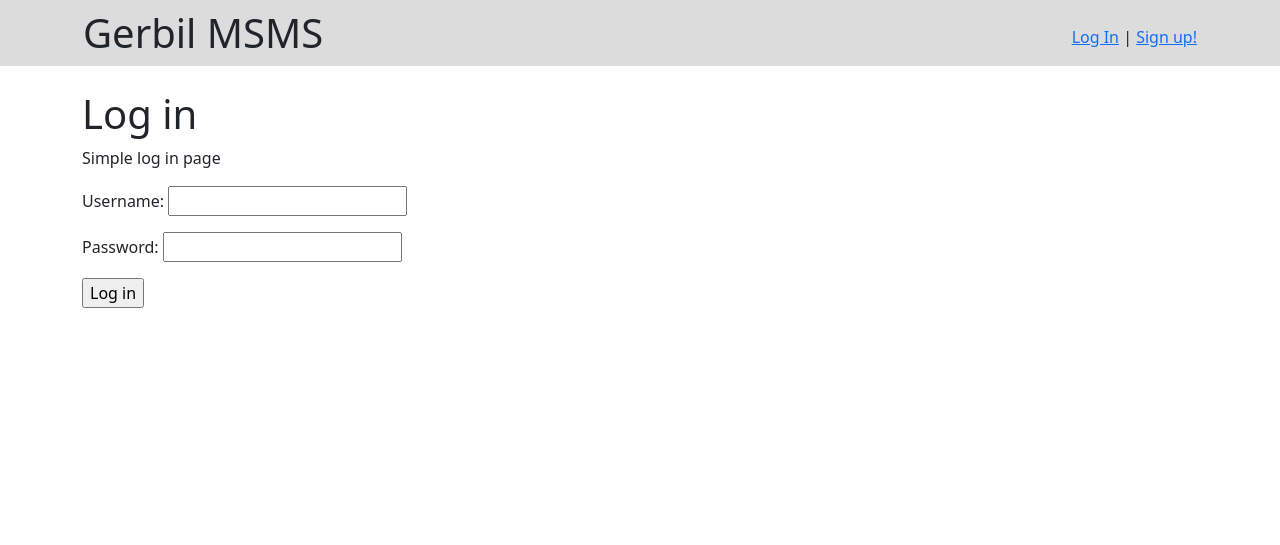
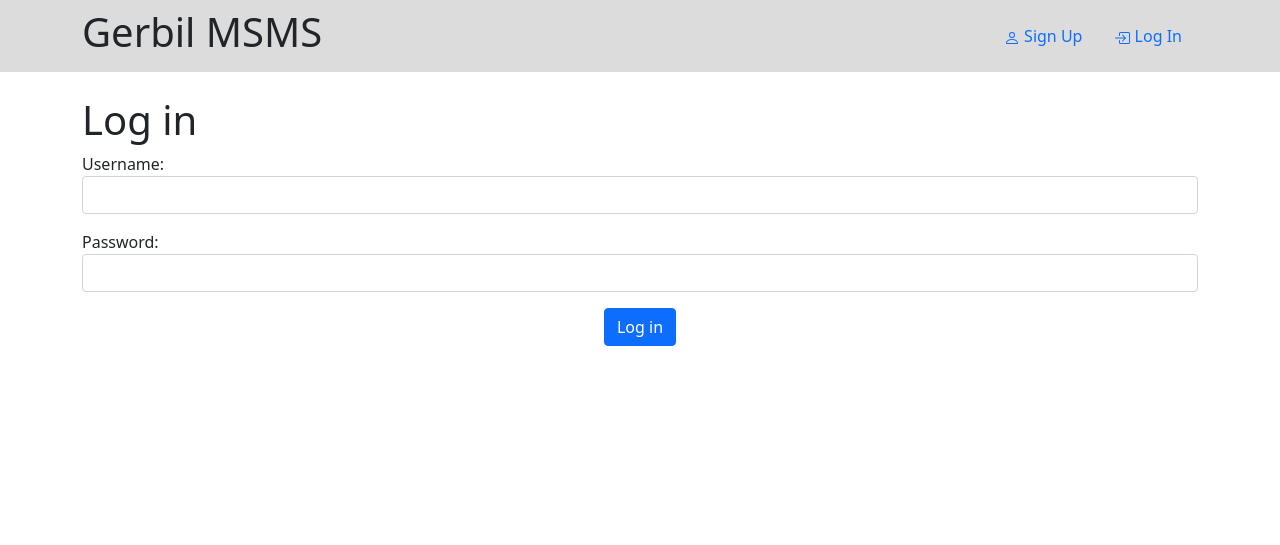
Before and after one commit to Splagon/Gerbil, a Django app: a page that uses lessons/templates/base.html in a window 1280 px wide. Shown: the top 545 px of the page. Before the commit the page ends 308 px from the top, so only its background shows below. Run offline with Django 4.2, Linux system fonts and the light colour scheme; some libraries are stand-ins or nearby versions.

Commit message:
standardise forms with bootstrap and improve navbar

```diff
--- a/lessons/forms.py
+++ b/lessons/forms.py
@@ -1,6 +1,6 @@
 from django import forms
 from .models import Request
-from django.contrib.auth import get_user_model
+from django.contrib.auth import get_user_model, authenticate
 from django.forms import widgets
 
 from .models import User, Term, BankTransfer, Adult, AdultChildRelationship
--- a/lessons/templates/admin/admin_add_term.html
+++ b/lessons/templates/admin/admin_add_term.html
@@ -3,9 +3,11 @@
 <div class="container">
   <div class="row">
     <div class="col-12">
-      <a href="/">Back to home</a>
       <h1>Add New Term</h1>
 
+      <span class="me-auto text-right text-danger ">
+        {{error_messages}}
+      </span>
       <form action="{% url 'admin_add_term' %}" method="post">
         {% csrf_token %}
         {% include 'partials/bootstrap_form.html' with form=form %}
--- a/lessons/templates/admin/admin_view_school_balance_and_transfers.html
+++ b/lessons/templates/admin/admin_view_school_balance_and_transfers.html
@@ -3,7 +3,6 @@
 <h1> School´s Bank account balance: £{{school_balance.balance | floatformat:2}}</h1>
 <br>
 <h2>Incoming transfers: </h2>
-
 <div class=" d-flex justify-content-around nowrap ">
   <table class="table-responsive table">
     <thead class="text-left">
--- a/lessons/templates/base.html
+++ b/lessons/templates/base.html
@@ -8,29 +8,55 @@
     <link href="{% static 'custom.css' %}" rel="stylesheet">
     <link rel="stylesheet" href="https://cdn.jsdelivr.net/npm/bootstrap-icons@1.5.0/font/bootstrap-icons.css">
     <title>Music Management System</title>
-    <nav style="background-color:gainsboro;">
-      <div class="container 100">
-        <div class="pt-2">
-          <table style="width:100%">
-            <tr>
-              <td><h1>Gerbil MSMS</h1></td>
-              <td align = "right">
+    <nav class="navbar navbar-light" style="background-color:gainsboro;">
+      <div class="container">
+          <div class="navbar-header">
+            <h1>Gerbil MSMS</h1></td>
+          </div>
+          <div class="navbar">
+            <ul class="nav nav-pills navbar-right ">
               {% if user.is_authenticated %}
                 {% if url != "home" %}
-                    <a href='{% url "home" %}'>Home</a> |
+                  <li class="nav-item"><a class="nav-link" href="{% url 'home' %}">Home</a></li>
                 {% endif %}
                 {% if user.is_staff %}
-                    <a href='{% url "admin_home" %}'>Admin Area</a> |
+                  <li class="nav-item"><a class="nav-link" href="{% url 'admin_home' %}">Admin Area</a></li>
                 {% endif %}
-                    <a href='{% url "view_profile" %}'>View Profile</a> |
-                    <a href='{% url "log_out" %}'>Log Out</a>
+                <li class="nav-item">
+                  <a class="nav-link" href="{% url 'view_profile' %}">
+                    <svg xmlns="http://www.w3.org/2000/svg" width="16" height="16" fill="currentColor" class="bi bi-person" viewBox="0 0 16 16">
+                      <path d="M8 8a3 3 0 1 0 0-6 3 3 0 0 0 0 6Zm2-3a2 2 0 1 1-4 0 2 2 0 0 1 4 0Zm4 8c0 1-1 1-1 1H3s-1 0-1-1 1-4 6-4 6 3 6 4Zm-1-.004c-.001-.246-.154-.986-.832-1.664C11.516 10.68 10.289 10 8 10c-2.29 0-3.516.68-4.168 1.332-.678.678-.83 1.418-.832 1.664h10Z"/>
+                    </svg>
+                    View Profile
+                  </a>
+                </li>
+                <li class="nav-item">
+                  <a class="nav-link" href="{% url 'log_out' %}">
+                    <svg xmlns="http://www.w3.org/2000/svg" width="16" height="16" fill="currentColor" class="bi bi-box-arrow-left" viewBox="0 0 16 16">
+                      <path fill-rule="evenodd" d="M6 12.5a.5.5 0 0 0 .5.5h8a.5.5 0 0 0 .5-.5v-9a.5.5 0 0 0-.5-.5h-8a.5.5 0 0 0-.5.5v2a.5.5 0 0 1-1 0v-2A1.5 1.5 0 0 1 6.5 2h8A1.5 1.5 0 0 1 16 3.5v9a1.5 1.5 0 0 1-1.5 1.5h-8A1.5 1.5 0 0 1 5 12.5v-2a.5.5 0 0 1 1 0v2z"/>
+                      <path fill-rule="evenodd" d="M.146 8.354a.5.5 0 0 1 0-.708l3-3a.5.5 0 1 1 .708.708L1.707 7.5H10.5a.5.5 0 0 1 0 1H1.707l2.147 2.146a.5.5 0 0 1-.708.708l-3-3z"/>
+                    </svg>
+                    Log Out
+                  </a>
+                </li>
               {% else %}
-                  <a href="{% url 'log_in' %}">Log In</a> |
-                  <a href='{% url 'sign_up' %}'>Sign up!</a>
+                <li class="nav-item">
+                  <a class="nav-link" href="{% url 'sign_up' %}">
+                    <svg xmlns="http://www.w3.org/2000/svg" width="16" height="16" fill="currentColor" class="bi bi-person" viewBox="0 0 16 16">
+                      <path d="M8 8a3 3 0 1 0 0-6 3 3 0 0 0 0 6Zm2-3a2 2 0 1 1-4 0 2 2 0 0 1 4 0Zm4 8c0 1-1 1-1 1H3s-1 0-1-1 1-4 6-4 6 3 6 4Zm-1-.004c-.001-.246-.154-.986-.832-1.664C11.516 10.68 10.289 10 8 10c-2.29 0-3.516.68-4.168 1.332-.678.678-.83 1.418-.832 1.664h10Z"/>
+                    </svg>
+                    Sign Up
+                  </a>
+                </li>
+                <li class="nav-item"><a class="nav-link" href="{% url 'log_in' %}">
+                  <svg xmlns="http://www.w3.org/2000/svg" width="16" height="16" fill="currentColor" class="bi bi-box-arrow-in-right" viewBox="0 0 16 16">
+                    <path fill-rule="evenodd" d="M6 3.5a.5.5 0 0 1 .5-.5h8a.5.5 0 0 1 .5.5v9a.5.5 0 0 1-.5.5h-8a.5.5 0 0 1-.5-.5v-2a.5.5 0 0 0-1 0v2A1.5 1.5 0 0 0 6.5 14h8a1.5 1.5 0 0 0 1.5-1.5v-9A1.5 1.5 0 0 0 14.5 2h-8A1.5 1.5 0 0 0 5 3.5v2a.5.5 0 0 0 1 0v-2z"/>
+                    <path fill-rule="evenodd" d="M11.854 8.354a.5.5 0 0 0 0-.708l-3-3a.5.5 0 1 0-.708.708L10.293 7.5H1.5a.5.5 0 0 0 0 1h8.793l-2.147 2.146a.5.5 0 0 0 .708.708l3-3z"/>
+                  </svg>
+                  Log In</a>
+                </li>
               {% endif %}
-              </td>
-            </tr>
-          </table>
+            </ul>
           </div>
       </div>
     </nav>
--- a/lessons/templates/home.html
+++ b/lessons/templates/home.html
@@ -20,9 +20,7 @@
 
 
       {% else %}
-        <p>You are not logged in</p>
-        <a href="{% url 'log_in' %}">Log In</a>
-        <p><a href='{% url 'sign_up' %}'>Sign up!</a></p>
+        <h5>You are not logged in</h5>
       {% endif %}
     </p>
   </div>
--- a/lessons/templates/log_in.html
+++ b/lessons/templates/log_in.html
@@ -2,10 +2,16 @@
 {% block content %}
 <body>
   <h1>Log in</h1>
-  <p>Simple log in page</p>
-  <form action="{% url 'log_in' %}" method ="post">
+  <span class="me-auto text-right text-danger ">
+    {{error_messages}}
+  </span>
+  <form action="{% url "log_in" %}" method="post">
     {% csrf_token %}
-    {{form.as_p}}
-    <input type="submit" value="Log in">
+    {% include 'partials/bootstrap_form.html' with form=form %}
+    <div class=" text-center">
+      <input type="submit" value="Log in" class="btn btn-primary" />
+    </div>
+  </form>
+
 </body>
 {% endblock %}
--- a/lessons/templates/request_form_for_child.html
+++ b/lessons/templates/request_form_for_child.html
@@ -9,6 +9,9 @@
       <h1>Request Lessons!</h1>
       <h2>Making a request for {{ child.first_name }} {{ child.last_name }}, by parent {{ user.first_name }} {{ user.last_name }}</h2>
 
+      <span class="me-auto text-right text-danger ">
+        {{error_messages}}
+      </span>
       <form action="{% url 'request_form_child' child.id %}" method="post">
         {% csrf_token %}
         {% include 'partials/bootstrap_form.html' with form=form %}
--- a/lessons/templates/view_profile.html
+++ b/lessons/templates/view_profile.html
@@ -2,6 +2,7 @@
 {% block content %}
 <body>
   <h1>Profile</h1>
+  <br>
   <p><a href='{% url "edit_profile" %}'>View and update your profile.</a></p>
   <p><a href='{% url "password" %}'>Change your password.</a></p>
 </body>
```
Also changed, not shown: lessons/templates/add_child.html (+10 -8 lines), lessons/templates/admin/admin_edit_term.html (+5 -2 lines), lessons/templates/admin/admin_log_in.html (+9 -3 lines), lessons/templates/admin/admin_sign_up.html (+9 -5 lines), lessons/templates/balance_and_transactions.html (+7 -5 lines), lessons/templates/bank_transfer.html (+9 -4 lines), lessons/templates/edit_profile.html (+9 -7 lines), lessons/templates/password.html (+9 -7 lines), lessons/templates/sign_up.html (+8 -5 lines), lessons/templates/update_request_form.html (+5 -2 lines), lessons/templates/view_invoices.html (+6 -11 lines), lessons/templates/view_transfers.html (+12 -22 lines). Lines whose indentation alone changed are shown as unchanged.
